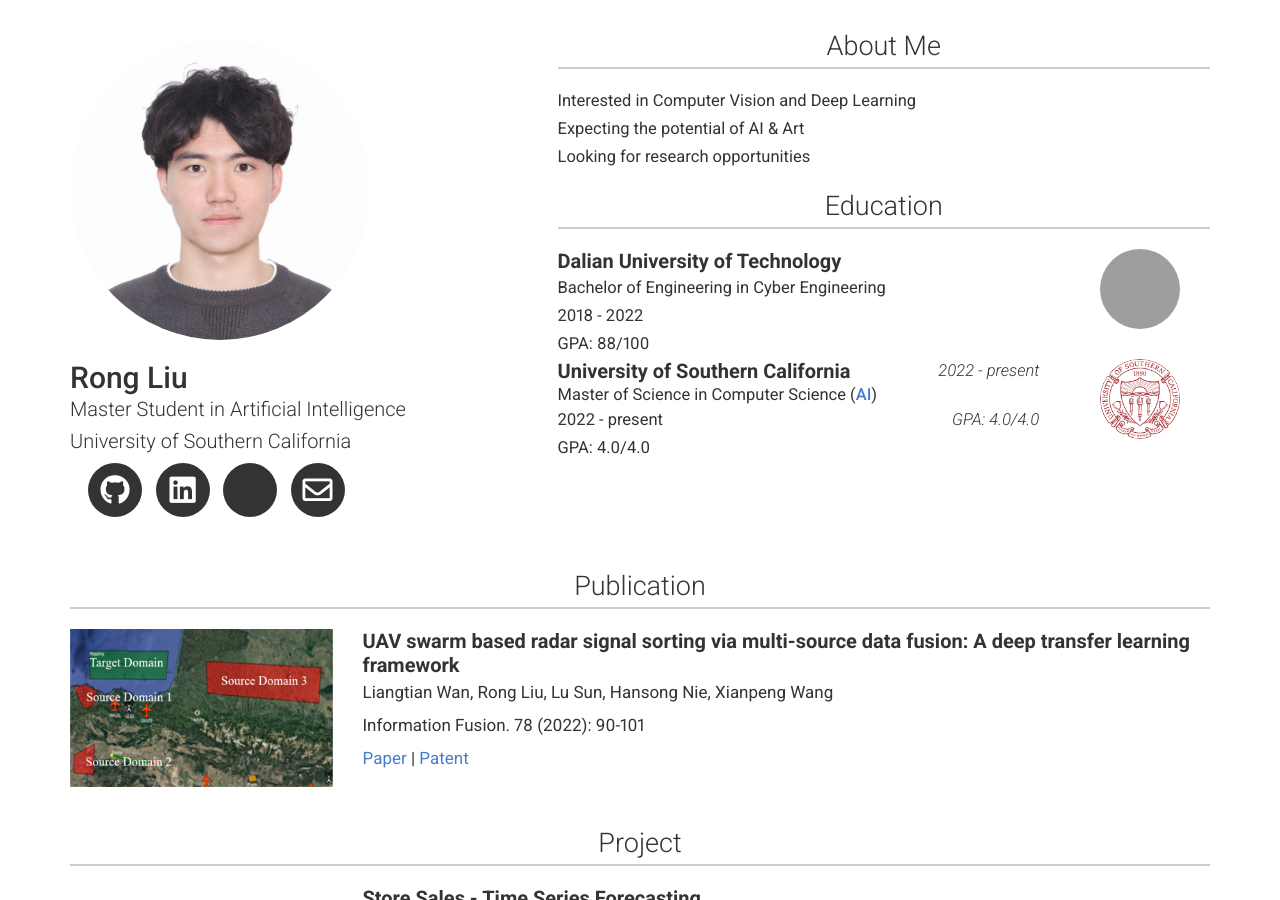
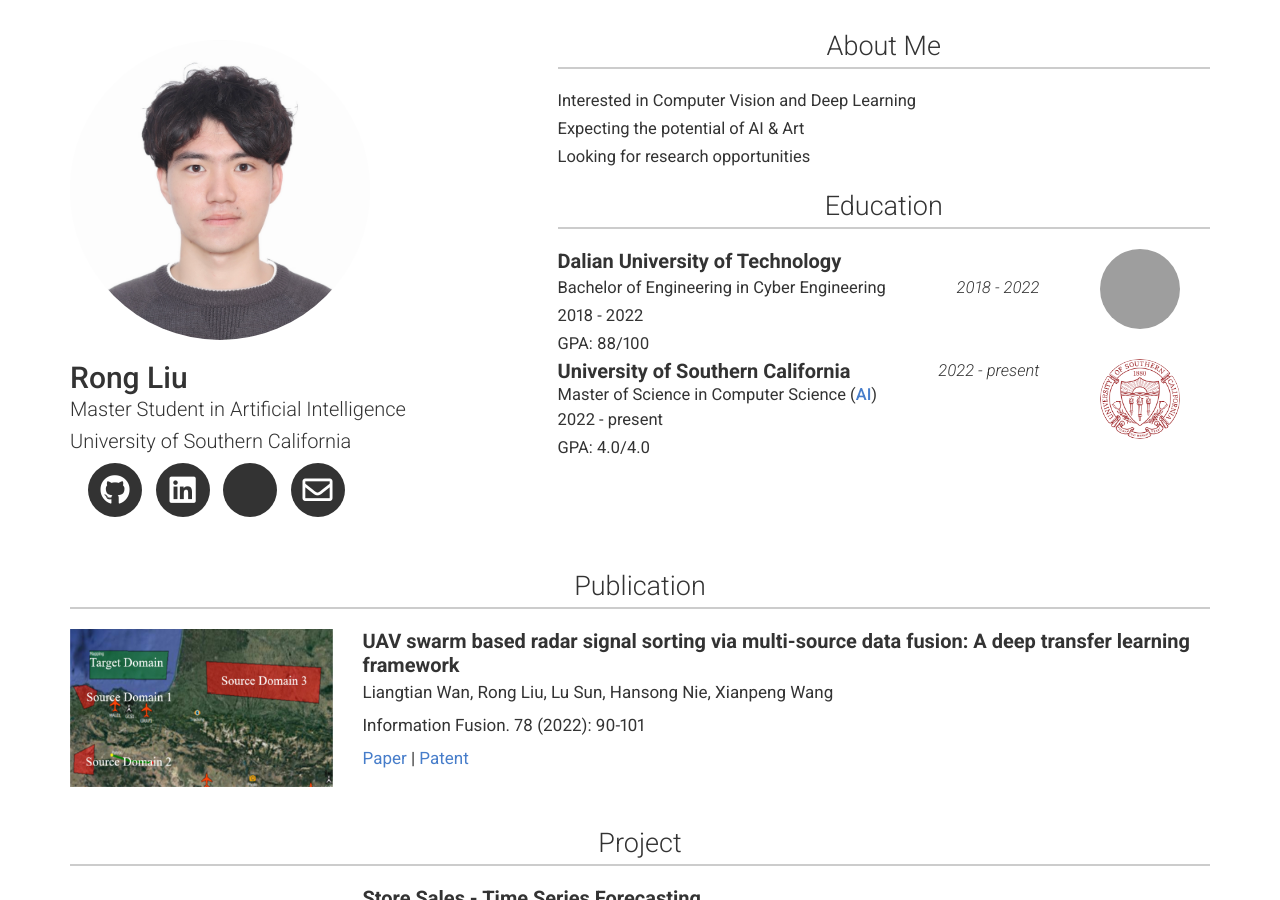
Before and after one commit to RongLiu-Leo/rongliu-leo.github.io, a Jekyll site: the page built from index.md, in a window 1280 px wide and 900 px high. Built offline with Jekyll 4.4.1, drawn with Linux system fonts in a browser that asks for light colours; nearby versions of some CDN libraries; a style sheet for code colours, icons or effects is not loaded; grey boxes are pictures that could not be loaded.

Commit message:
Update header.html

```diff
--- a/_includes/header.html
+++ b/_includes/header.html
@@ -67,7 +67,10 @@
       <h3 id="Education">Education</h3>
       <div class="row">
         <div class="col-xs-12 col-sm-12 col-md-9 col-lg-9 details">
-          <h4 id="dalian-university-of-technology"><b>Dalian University of Technology</b></h4>
+          <div>
+            <h4 id="dalian-university-of-technology"><b>Dalian University of Technology</b></h4>
+            <i>2018 - 2022</i>
+          </div>
           <p>Bachelor of Engineering in Cyber Engineering</p>
           <p>2018 - 2022</p>
           <p>GPA: 88/100</p>
@@ -89,10 +92,7 @@
             <h4 id="university-of-southern-california" style="display: inline;"><b>University of Southern California</b></h4>
             <i class="header-right">2022 - present</i>
           </div>
-          <div>
-            <p style="display: inline;">Master of Science in Computer Science (<a href="https://www.cs.usc.edu/academic-programs/masters/artificial-intelligence/">AI</a>)</p>
-            <i class="header-right">GPA: 4.0/4.0</i>
-          </div>
+          <p style="display: inline;">Master of Science in Computer Science (<a href="https://www.cs.usc.edu/academic-programs/masters/artificial-intelligence/">AI</a>)</p>
           <p>2022 - present</p>
           <p>GPA: 4.0/4.0</p>
         </div>
```
